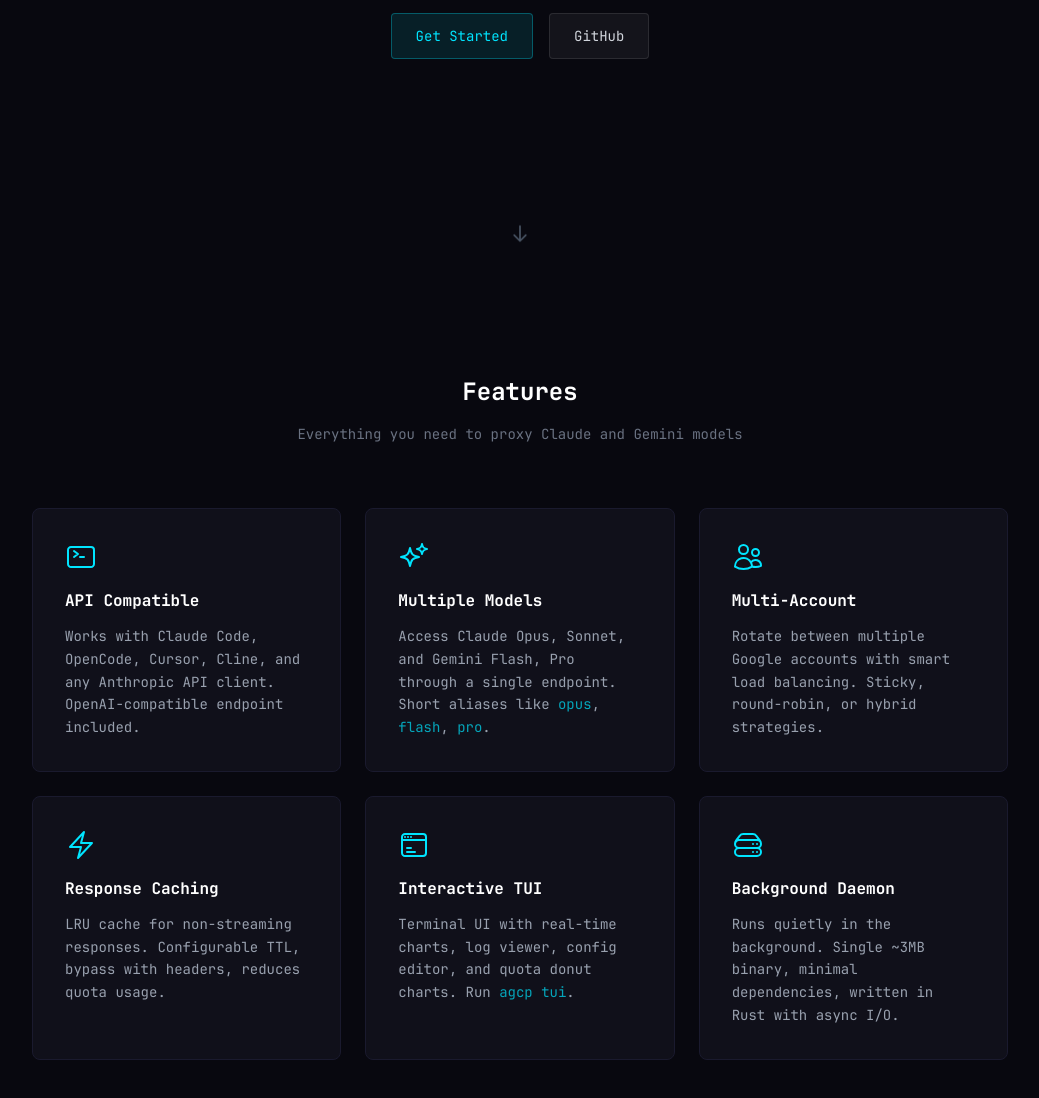
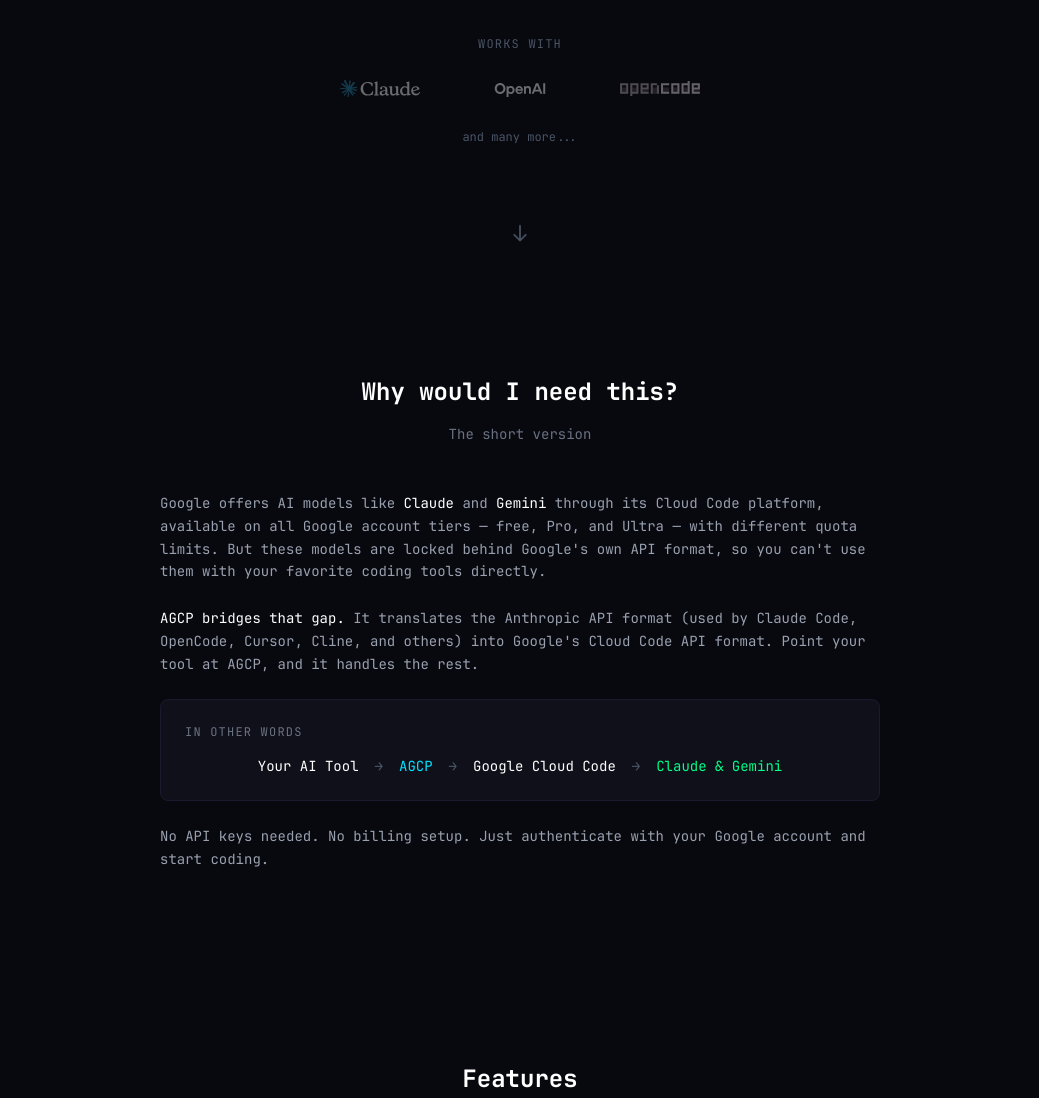
Before and after one commit to skyline69/agcp, a plain HTML site: page docs/index.html in a window 1280 px wide. Shown: the part 520-1618 px from the top of the page, without its empty margins (120-1159 px from the left). Drawn offline with Linux system fonts and the light colour scheme.

Commit message:
docs: add 'Works with' logo strip, 'Why would I need this?' section, and ratatui footer mention

```diff
--- a/docs/index.html
+++ b/docs/index.html
@@ -27,9 +27,57 @@
           GitHub
         </a>
       </div>
+      <!-- Works With -->
+      <div class="mt-16 text-center">
+        <p class="text-gray-600 text-xs tracking-widest uppercase mb-5">Works with</p>
+        <div class="flex items-center justify-center gap-12 md:gap-16">
+          <a href="https://claude.ai" class="opacity-40 hover:opacity-70 transition-opacity" title="Claude">
+            <img src="images/claude-seeklogo.svg" alt="Claude" style="width:80px;height:auto;filter:invert(1)" class="select-none pointer-events-none" draggable="false">
+          </a>
+          <a href="https://openai.com" class="opacity-40 hover:opacity-70 transition-opacity" title="OpenAI">
+            <img src="images/OpenAI-white-wordmark.svg" alt="OpenAI" style="width:72px;height:auto" class="select-none pointer-events-none" draggable="false">
+          </a>
+          <a href="https://opencode.ai" class="opacity-40 hover:opacity-70 transition-opacity" title="OpenCode">
+            <img src="images/opencode-wordmark-dark.svg" alt="OpenCode" style="width:80px;height:auto" class="select-none pointer-events-none" draggable="false">
+          </a>
+        </div>
+        <p class="text-gray-600 text-xs mt-6">and many more...</p>
+      </div>
     </div>
     <div id="scroll-arrow" class="absolute bottom-8 animate-bounce text-gray-600" style="transition:opacity 0.4s ease">
       <svg class="w-5 h-5" fill="none" stroke="currentColor" viewBox="0 0 24 24"><path stroke-linecap="round" stroke-linejoin="round" stroke-width="2" d="M19 14l-7 7m0 0l-7-7m7 7V3"></path></svg>
+    </div>
+  </section>
+
+  <!-- Why -->
+  <section class="max-w-3xl mx-auto px-6 py-24" id="why">
+    <h2 class="text-center text-xl md:text-2xl font-bold text-white mb-4">Why would I need this?</h2>
+    <p class="text-center text-gray-500 text-sm mb-12">The short version</p>
+    <div class="space-y-6 text-sm text-gray-400 leading-relaxed">
+      <p>
+        Google offers AI models like <span class="text-white">Claude</span> and <span class="text-white">Gemini</span> through its Cloud Code platform,
+        available on all Google account tiers &mdash; free, Pro, and Ultra &mdash; with different quota limits.
+        But these models are locked behind Google's own API format, so you can't use them with your favorite coding tools directly.
+      </p>
+      <p>
+        <span class="text-white">AGCP bridges that gap.</span> It translates the Anthropic API format (used by Claude Code, OpenCode, Cursor, Cline, and others)
+        into Google's Cloud Code API format. Point your tool at AGCP, and it handles the rest.
+      </p>
+      <div class="bg-surface border border-border rounded-lg p-6 mt-2">
+        <p class="text-gray-500 text-xs tracking-widest uppercase mb-4">In other words</p>
+        <div class="flex flex-col md:flex-row items-center justify-center gap-3 md:gap-4 text-sm">
+          <span class="text-white">Your AI Tool</span>
+          <span class="text-gray-600">&rarr;</span>
+          <span class="text-cyan">AGCP</span>
+          <span class="text-gray-600">&rarr;</span>
+          <span class="text-white">Google Cloud Code</span>
+          <span class="text-gray-600">&rarr;</span>
+          <span class="text-green">Claude &amp; Gemini</span>
+        </div>
+      </div>
+      <p>
+        No API keys needed. No billing setup. Just authenticate with your Google account and start coding.
+      </p>
     </div>
   </section>
 
@@ -404,7 +452,7 @@
   <footer class="border-t border-border py-12 px-6">
     <div class="max-w-5xl mx-auto flex flex-col md:flex-row items-center justify-between gap-4 text-xs text-gray-600">
       <p>MIT License</p>
-      <p>Made with Rust</p>
+      <p class="flex items-center gap-2">TUI built with <a href="https://ratatui.rs" class="inline-flex items-center gap-1.5 hover:text-gray-400 transition-colors"><img src="images/ratatui-logo.png" alt="Ratatui" style="width:16px;height:16px" class="inline select-none pointer-events-none" draggable="false">Ratatui</a></p>
       <a href="https://github.com/skyline69/agcp" class="hover:text-gray-400 transition-colors">github.com/skyline69/agcp</a>
     </div>
   </footer>
```
Also changed, not shown: docs/images/OpenAI-white-wordmark.svg (added), docs/images/claude-seeklogo.svg (added), docs/images/opencode-wordmark-dark.svg (added), docs/images/ratatui-logo.png (added), docs/style.css.
